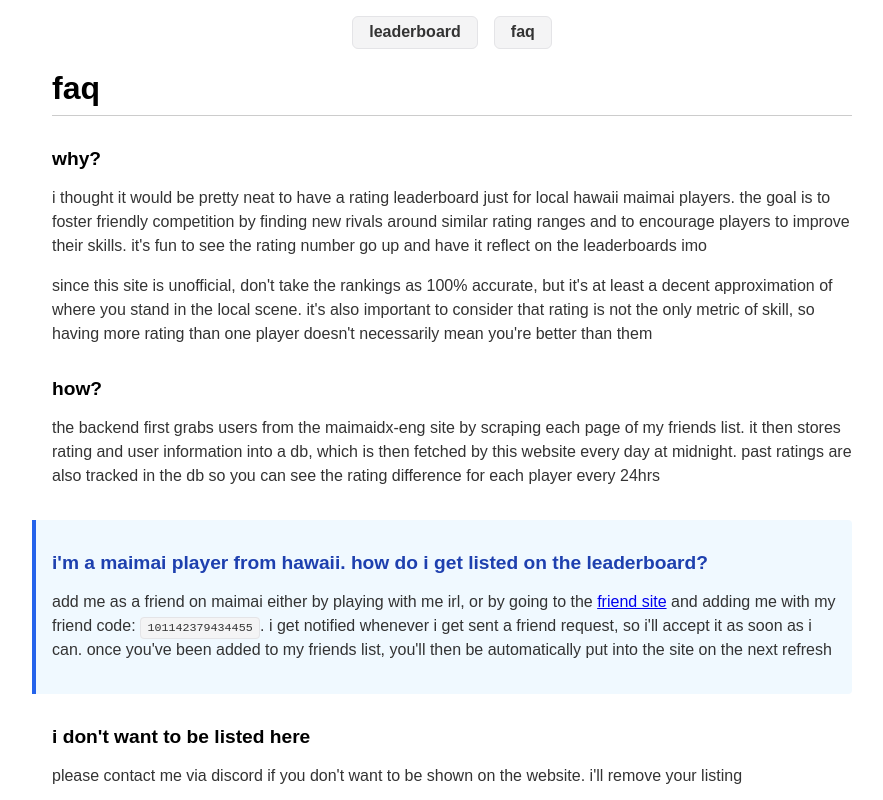
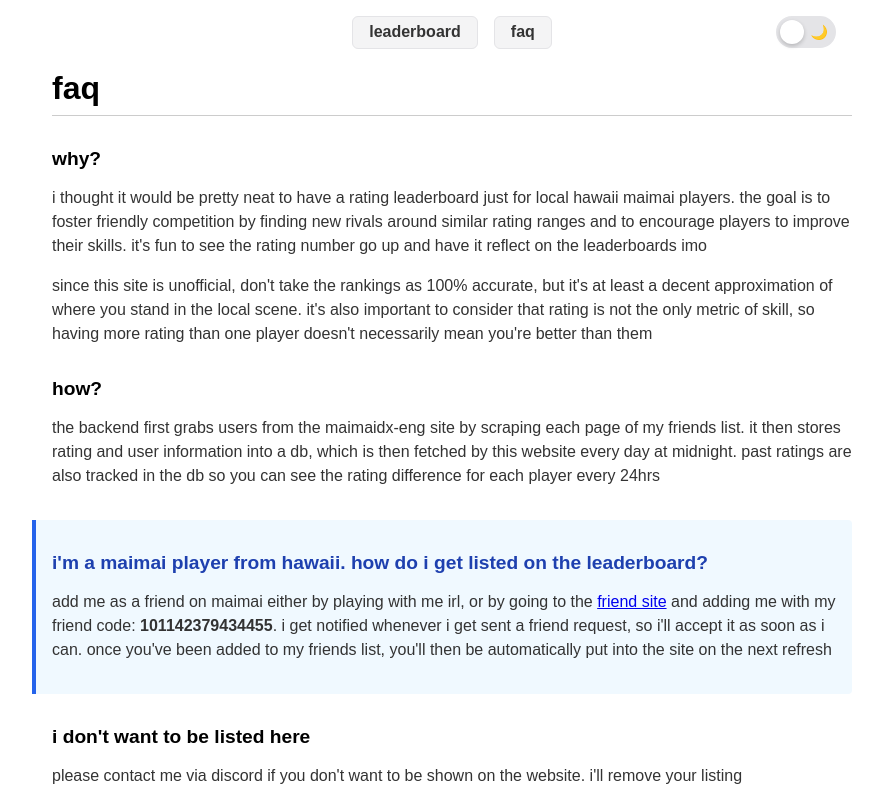
Before and after one commit to min-808/rating-site, a Next.js app: page /faq in a window 1280 px wide. Shown: the top 800 px of the page, without its empty margins (188-1071 px from the left). Built offline with nearby package versions, Linux system fonts and the light colour scheme.

Commit message:
Add Dark mode

```diff
--- a/package.json
+++ b/package.json
@@ -13,6 +13,7 @@
     "mongodb": "^7.5.0",
     "mongoose": "^9.9.1",
     "next": "^16.3.0",
+    "next-themes": "^0.4.6",
     "react": "^19.2.8",
     "react-dom": "^19.2.8",
     "vercel": "^58.9.0"
--- a/src/app/faq/page.tsx
+++ b/src/app/faq/page.tsx
@@ -45,7 +45,7 @@
       answer: (
         <>
             <p>
-                add me as a friend on maimai either by playing with me irl, or by going to the <a href="https://maimaidx-eng.com/maimai-mobile/friend/search/" target="_blank" rel="noopener noreferrer">friend site</a> and adding me with my friend code: <code style={codeStyle}>101142379434455</code>. i get notified whenever i get sent a friend request, so i'll accept it as soon as i can. once you've been added to my friends list, you'll then be automatically put into the site on the next refresh
+                add me as a friend on maimai either by playing with me irl, or by going to the <a href="https://maimaidx-eng.com/maimai-mobile/friend/search/" target="_blank" rel="noopener noreferrer">friend site</a> and adding me with my friend code: <b>101142379434455</b>. i get notified whenever i get sent a friend request, so i'll accept it as soon as i can. once you've been added to my friends list, you'll then be automatically put into the site on the next refresh
             </p>
         </>
       ),
@@ -115,7 +115,7 @@
             style={{
               marginBottom: '2rem',
                 ...(faq.highlight ? {
-                backgroundColor: '#f0f9ff',
+                backgroundColor: 'var(--faq-highlight-bg)',
                 borderLeft: '4px solid #2563eb',
                 padding: '1rem',
                 borderRadius: '0 4px 4px 0',
@@ -126,11 +126,11 @@
             <h2 style={{
                 fontSize: '1.2rem',
                 marginBottom: '0.5rem',
-                color: faq.highlight ? '#1e40af' : 'inherit'
+                color: faq.highlight ? 'var(--faq-highlight-text)' : 'inherit'
               }}>
                 {faq.question}
             </h2>
-            <div style={{ margin: 0, lineHeight: '1.5', color: '#333' }}>
+            <div style={{ margin: 0, lineHeight: '1.5', color: 'var(--faq-sub)' }}>
                 {faq.answer}
             </div>
           </div>
--- a/src/app/globals.css
+++ b/src/app/globals.css
@@ -0,0 +1,62 @@
+:root {
+  --bg-color: #ffffff;
+  --text-main: #000000;
+  --text-muted: #777777;
+  --text-sub: #666666;
+  --border-light: #eeeeee;
+  --border-strong: #cccccc;
+
+  --faq-sub: #333;
+  --faq-highlight-bg: #f0f9ff;
+  --faq-highlight-text: #1e40af;
+
+  /* Buttons */
+  --btn-bg: #f4f4f5;
+  --btn-border: #e4e4e7;
+  --btn-text: #333333;
+
+  /* Tooltip */
+  --tooltip-bg: #222222;
+  --tooltip-text: #ffffff;
+  --tooltip-border: #444444;
+
+  --badge-filter: brightness(1);
+
+  --rating-gain: #008000;
+  --rating-loss: #ff0000;
+}
+
+
+[data-theme='dark'] {
+  --bg-color: #121212;
+  --text-main: #ffffff;
+  --text-muted: #aaaaaa;
+  --text-sub: #ffffff;
+  --border-light: #2a2a2a;
+  --border-strong: #444444;
+
+  --faq-sub: #aaaaaa;
+  --faq-highlight-bg: #172554;
+  --faq-highlight-text: #3b82f6;
+
+  /* Buttons */
+  --btn-bg: #1e1e1e;
+  --btn-border: #333333;
+  --btn-text: #eeeeee;
+
+  /* Tooltip */
+  --tooltip-bg: #eeeeee;
+  --tooltip-text: #121212;
+  --tooltip-border: #cccccc;
+
+  --badge-filter: brightness(0.8) contrast(1.05);
+
+  --rating-gain: #82ff9f;
+  --rating-loss: #ff8282;
+}
+
+body {
+  background-color: var(--bg-color);
+  color: var(--text-main);
+  transition: background-color 0.3s ease, color 0.3s ease;
+}
--- a/src/app/layout.tsx
+++ b/src/app/layout.tsx
@@ -1,31 +1,52 @@
 import './globals.css';
 import Link from 'next/link';
-import { Analytics } from "@vercel/analytics/next"
+import { Analytics } from "@vercel/analytics/next";
+import { ThemeProvider } from '../components/ThemeProvider';
+import ThemeToggle from '../components/ThemeToggle';
 
-export default function RootLayout({
-  children,
-}: {
-  children: React.ReactNode;
-}) {
+export default function RootLayout({ children }: { children: React.ReactNode }) {
   return (
-    <html lang="en">
+    <html lang="en" suppressHydrationWarning>
       <body>
-        <div style={{ maxWidth: '800px', margin: '0 auto', paddingTop: '0.5rem', fontFamily: 'sans-serif' }}>
+        <ThemeProvider>
+        <div style={{ maxWidth: '800px', margin: '0 auto', paddingTop: '0.5rem', fontFamily: 'sans-serif', position: 'relative' }}>
+
+            {/* Toggle positioned to the top right of the 800px container */}
+            <div style={{ position: 'absolute', right: '1rem', top: '0.5rem' }}>
+              <ThemeToggle />
+            </div>
+
             <header style={{
               display: 'flex',
-            justifyContent: 'center', // centers the buttons
+              justifyContent: 'center',
               gap: '1rem',
               marginBottom: '0.5rem'
             }}>
               <Link
                 href="/"
-              style={{ padding: '0.4rem 1rem', backgroundColor: '#f4f4f5', border: '1px solid #e4e4e7', borderRadius: '6px', textDecoration: 'none', color: '#333', fontWeight: 'bold' }}
+                style={{
+                  padding: '0.4rem 1rem',
+                  backgroundColor: 'var(--btn-bg)',
+                  border: '1px solid var(--btn-border)',
+                  borderRadius: '6px',
+                  textDecoration: 'none',
+                  color: 'var(--btn-text)',
+                  fontWeight: 'bold'
+                }}
               >
                 leaderboard
               </Link>
               <Link
                 href="/faq"
-              style={{ padding: '0.4rem 1rem', backgroundColor: '#f4f4f5', border: '1px solid #e4e4e7', borderRadius: '6px', textDecoration: 'none', color: '#333', fontWeight: 'bold' }}
+                style={{
+                  padding: '0.4rem 1rem',
+                  backgroundColor: 'var(--btn-bg)',
+                  border: '1px solid var(--btn-border)',
+                  borderRadius: '6px',
+                  textDecoration: 'none',
+                  color: 'var(--btn-text)',
+                  fontWeight: 'bold'
+                }}
               >
                 faq
               </Link>
@@ -37,7 +58,7 @@
 
           <footer style={{
             textAlign: 'center',
-          color: 'gray',
+            color: 'var(--text-muted)',
             padding: '2rem 0 1rem',
             fontSize: '0.875rem',
             fontFamily: 'sans-serif'
@@ -49,6 +70,7 @@
             <br />
             &lt;3
           </footer>
+        </ThemeProvider>
       </body>
     </html>
   );
--- /dev/null
+++ b/src/components/ThemeProvider.tsx
@@ -0,0 +1,10 @@
+// components/ThemeProvider.tsx
+"use client";
+
+import { ThemeProvider as NextThemesProvider } from "next-themes";
+import { ReactNode } from "react";
+
+export function ThemeProvider({ children }: { children: ReactNode }) {
+  // We use data-theme to match the CSS we wrote in Step 1
+  return <NextThemesProvider attribute="data-theme">{children}</NextThemesProvider>;
+}
--- /dev/null
+++ b/src/components/ThemeToggle.tsx
@@ -0,0 +1,52 @@
+"use client";
+import { useTheme } from "next-themes";
+import { useEffect, useState } from "react";
+
+export default function ThemeToggle() {
+  const { theme, setTheme } = useTheme();
+  const [mounted, setMounted] = useState(false);
+
+  // Prevent hydration mismatch
+  useEffect(() => setMounted(true), []);
+  if (!mounted) return null;
+
+  const isDark = theme === 'dark';
+
+  return (
+    <button
+      onClick={() => setTheme(isDark ? 'light' : 'dark')}
+      aria-label="Toggle Dark Mode"
+      style={{
+        position: 'relative',
+        width: '60px',
+        height: '32px',
+        borderRadius: '999px', // Creates the pill shape
+        backgroundColor: isDark ? '#333333' : '#e4e4e7',
+        border: '2px solid var(--btn-border)',
+        cursor: 'pointer',
+        display: 'flex',
+        alignItems: 'center',
+        padding: '2px',
+        transition: 'background-color 0.3s ease',
+      }}
+    >
+      {/* Background Icons */}
+      <span style={{ position: 'absolute', left: '6px', fontSize: '14px', zIndex: 0 }}>☀️</span>
+      <span style={{ position: 'absolute', right: '6px', fontSize: '14px', zIndex: 0 }}>🌙</span>
+
+      {/* The Sliding Thumb */}
+      <div
+        style={{
+          width: '24px',
+          height: '24px',
+          borderRadius: '50%',
+          backgroundColor: '#ffffff',
+          boxShadow: '0 2px 4px rgba(0,0,0,0.2)',
+          transform: isDark ? 'translateX(28px)' : 'translateX(0px)',
+          transition: 'transform 0.3s cubic-bezier(0.4, 0.0, 0.2, 1)',
+          zIndex: 1, // Keeps the thumb above the emojis
+        }}
+      />
+    </button>
+  );
+}
```
Also changed, not shown: src/app/page.tsx (+17 -16 lines), 2 other files (tests, documents, lock files or other folders). Lines whose indentation alone changed are shown as unchanged.
